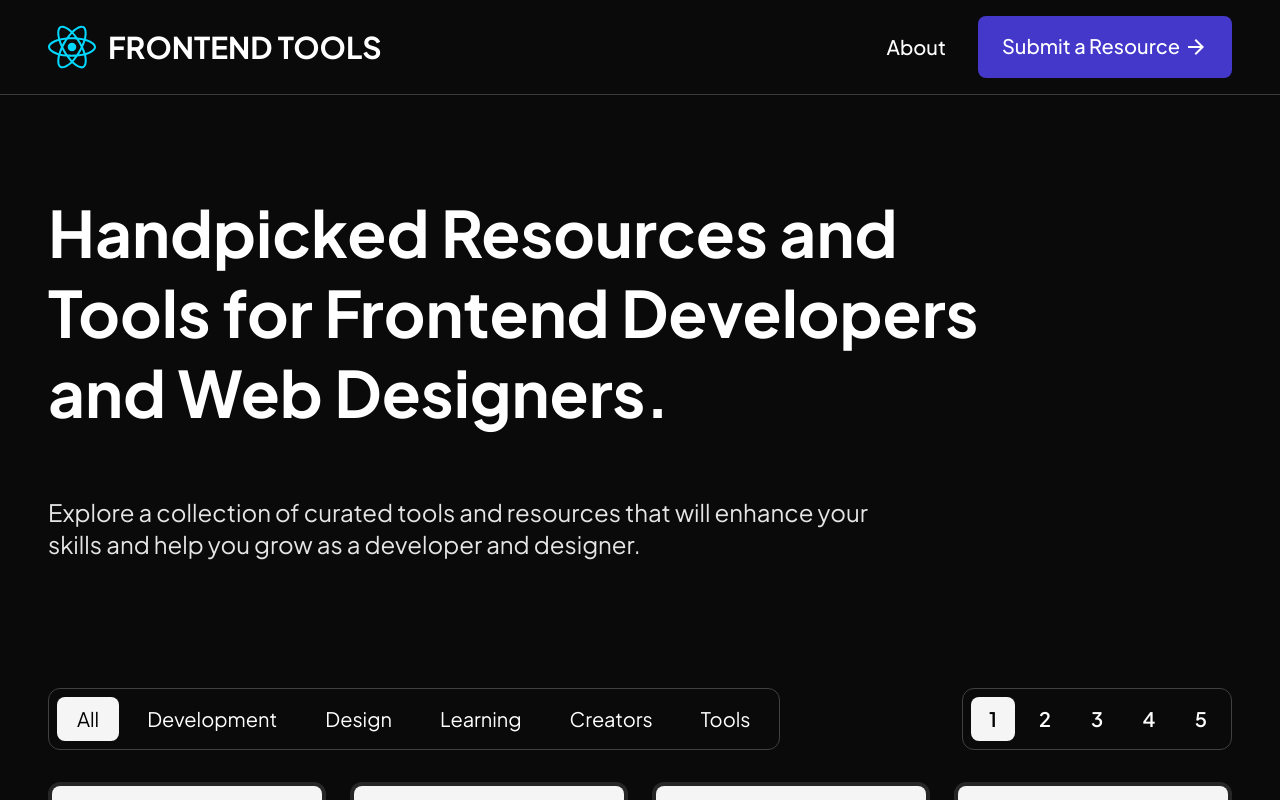
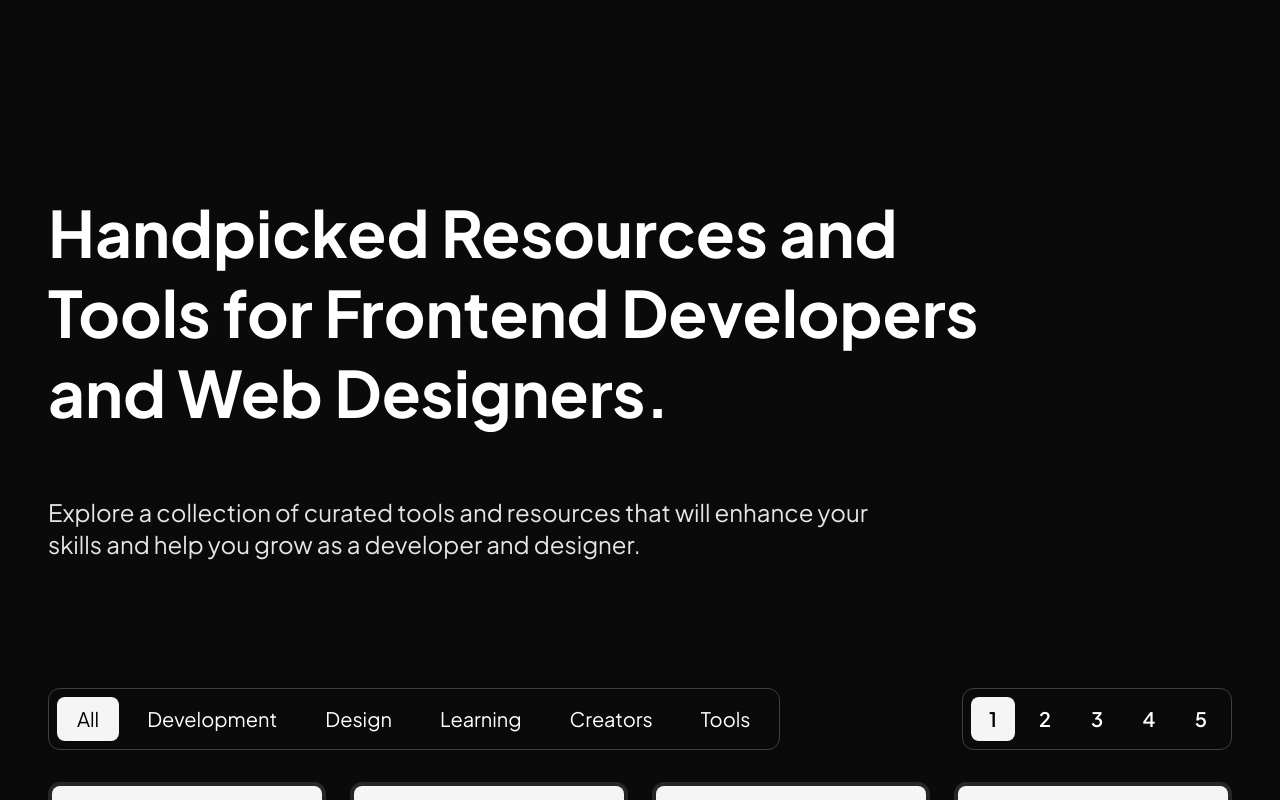
Before and after one commit to SnayderRodrigues/frontcards, a React (Vite) app: page / in a window 1280 px wide. Shown: the top 800 px of the page. Built offline with nearby package versions, Linux system fonts and the light colour scheme.

Commit message:
chore: Remove buggy Header.jsx component

```diff
--- a/src/App.jsx
+++ b/src/App.jsx
@@ -1,5 +1,5 @@
 import { Outlet, useLocation } from "react-router-dom";
-import Header from "./components/Header";
+// import Header from "./components/Header";
 import Hero from "./components/Hero";
 import Footer from "./components/Footer";
 
@@ -8,7 +8,7 @@ const App = () => {
 
   return (
     <>
-      <Header />
+      {/* <Header /> */}
       <main>
         {location.pathname === "/" && <Hero />}
         <Outlet />
--- a/src/app/error/Page.jsx
+++ b/src/app/error/Page.jsx
@@ -1,11 +1,11 @@
 import React from "react";
-import Header from "../../components/Header";
+// import Header from "../../components/Header";
 import Footer from "../../components/Footer";
 
 const ErrorPage = () => {
   return (
     <>
-      <Header />
+      {/* <Header /> */}
       <main>
         <div className="wrapper py-32">
           <h1>Not Found</h1>
--- a/src/components/header.jsx
+++ /dev/null
@@ -1,36 +0,0 @@
-import React from "react";
-import { Link } from "react-router-dom";
-import Button from "./Button";
-import Logo from "../assets/react.svg";
-
-const Header = () => {
-  const scrollToTop = () => window.scrollTo({ top: 0 });
-
-  return (
-    <header className="fixed z-50 w-full bg-neutral-950 border-b border-b-white border-opacity-20 items-center justify-center flex">
-      <nav className="wrapper flex items-center justify-between gap-4 py-4">
-        <a href="/" className="group flex items-center gap-3">
-          <img src={Logo} alt="Logo" className="" width={48} />
-          <div className="hidden sm:block text-xl md:text-2xl lg:text-3xl font-bold uppercase group-hover:text-neutral-400 transition-colors">
-            Frontend Tools
-          </div>
-        </a>
-        <div className="flex items-center gap-8 sm:text-lg lg:text-xl font-medium">
-          <Link
-            to="/about"
-            className="hidden md:block hover:text-neutral-400 transition-colors"
-            onClick={scrollToTop}
-          >
-            About
-          </Link>
-          <Button
-            text="Submit a Resource"
-            href="https://forms.gle/Rh2qCEwa7H3DAUQ26"
-          />
-        </div>
-      </nav>
-    </header>
-  );
-};
-
-export default Header;
```
